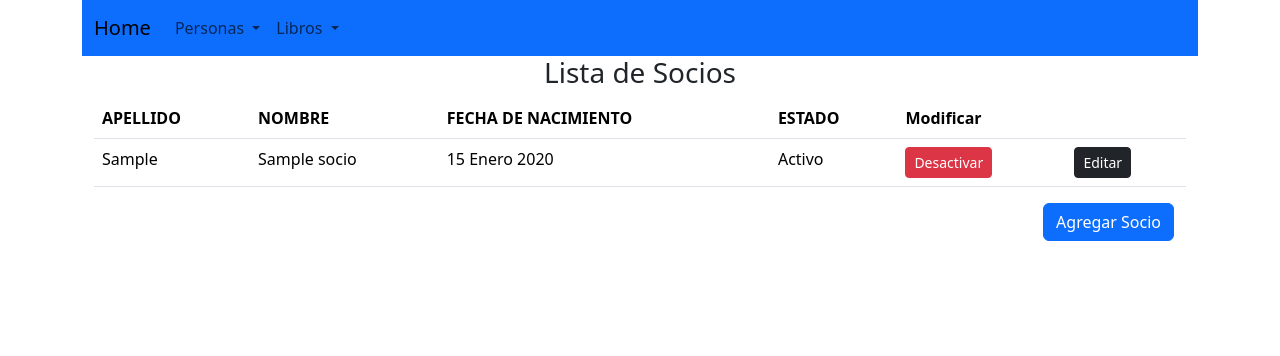
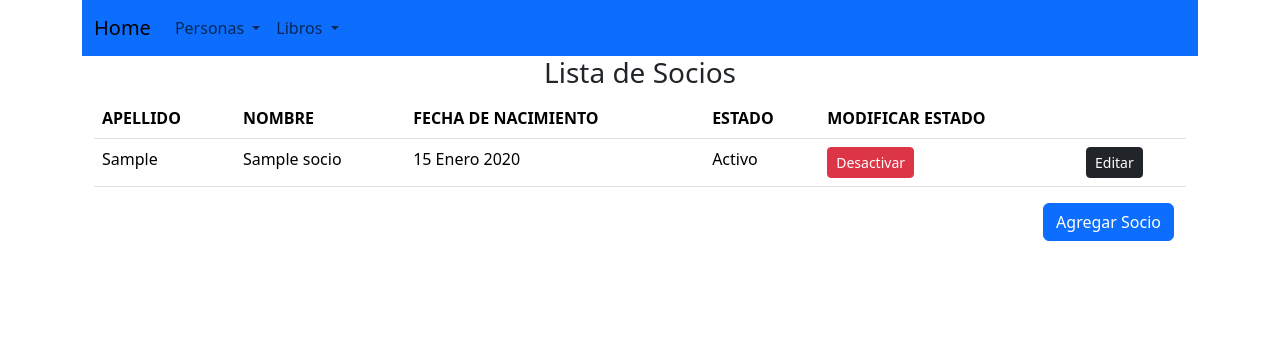
Before and after one commit to JoaquinT04/ProyectoBiblioteca, a Django app: page /socios/listar/ in a window 1280 px wide. Shown: the top 356 px of the page. Run offline with Django 4.2, Linux system fonts and the light colour scheme; tables that the repository leaves empty hold one stand-in row (values such as "Sample post").

Commit message:
Se realizo merge con develop

```diff
--- a/src/templates/socios/listar.html
+++ b/src/templates/socios/listar.html
@@ -12,7 +12,7 @@
         <th scope="col">NOMBRE</th>
         <th scope="col">FECHA DE NACIMIENTO</th>
         <th scope="col">ESTADO</th>
-        <th scope="col">Modificar</th>
+        <th scope="col">MODIFICAR ESTADO</th>
         <th scope="col"></th>
       </tr>
     </thead>
```
